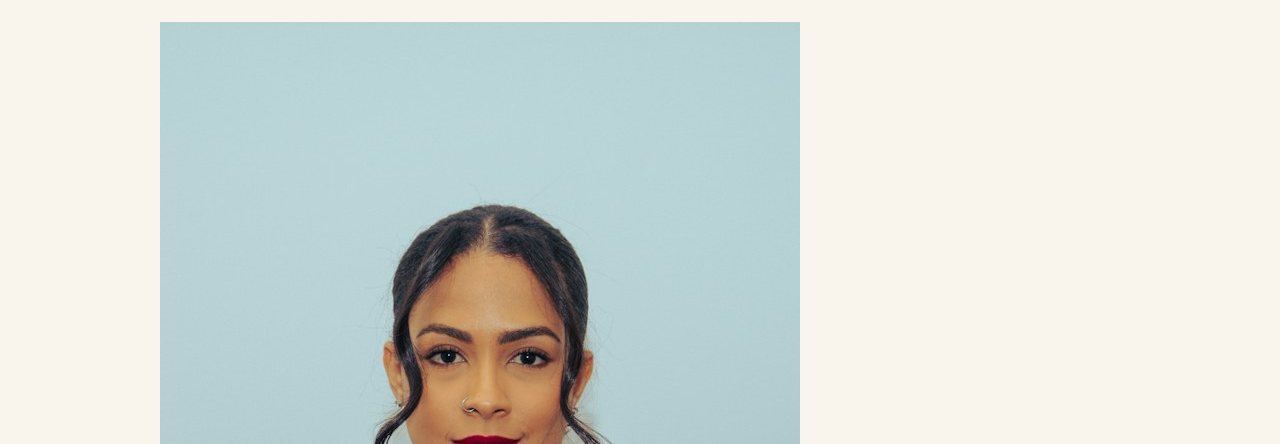
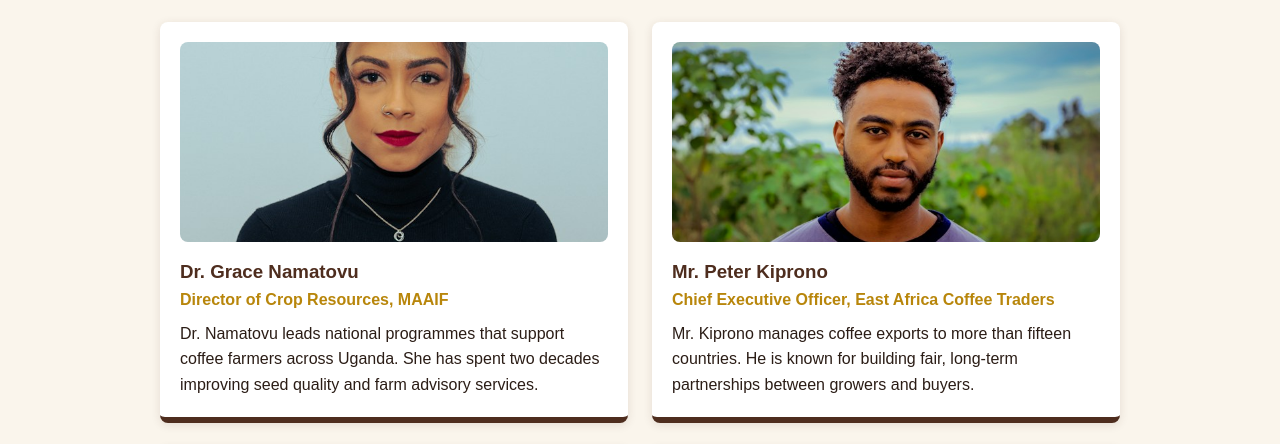
Before and after one commit to Patrickodida/coffee-expo-2026-website, a plain HTML site: page speakers.html in a window 1280 px wide. Shown: the part 338-782 px from the top of the page. Drawn offline with Linux system fonts and the light colour scheme.

Commit message:
Speaker page - style speaker cards and schedule table

```diff
--- a/expo.css
+++ b/expo.css
@@ -225,3 +225,52 @@ tbody tr:nth-child(odd) td {
 tbody tr:nth-child(even) td {
     background: #FAF5EC;
 }
+
+/* Programme: day header rows */
+.schedule .day-row th {
+    background: #B8860B;
+    color: #FFFFFF;
+    font-size: 1.1rem;
+    text-align: center;
+}
+
+.schedule td:first-child {
+    white-space: nowrap;
+    font-weight: bold;
+    color: #4E2D1E;
+}
+
+/* Speaker cards: 2 per row */
+.speaker-cards {
+    display: flex;
+    flex-wrap: wrap;
+    gap: 24px;
+}
+
+.speaker-card {
+    flex: 0 0 calc(50% - 12px);
+    background: #FFFFFF;
+    border-bottom: 6px solid #4E2D1E;
+    border-radius: 8px;
+    padding: 20px;
+    box-shadow: 0 2px 10px rgba(78, 45, 30, 0.12);
+}
+
+.speaker-card img {
+    width: 100%;
+    height: 200px;
+    object-fit: cover;
+    border-radius: 8px;
+    display: block;
+    margin-bottom: 15px;
+}
+
+.speaker-card h3 {
+    color: #4E2D1E;
+}
+
+.speaker-card .role {
+    color: #B8860B;
+    font-weight: bold;
+    margin-bottom: 8px;
+}
```
